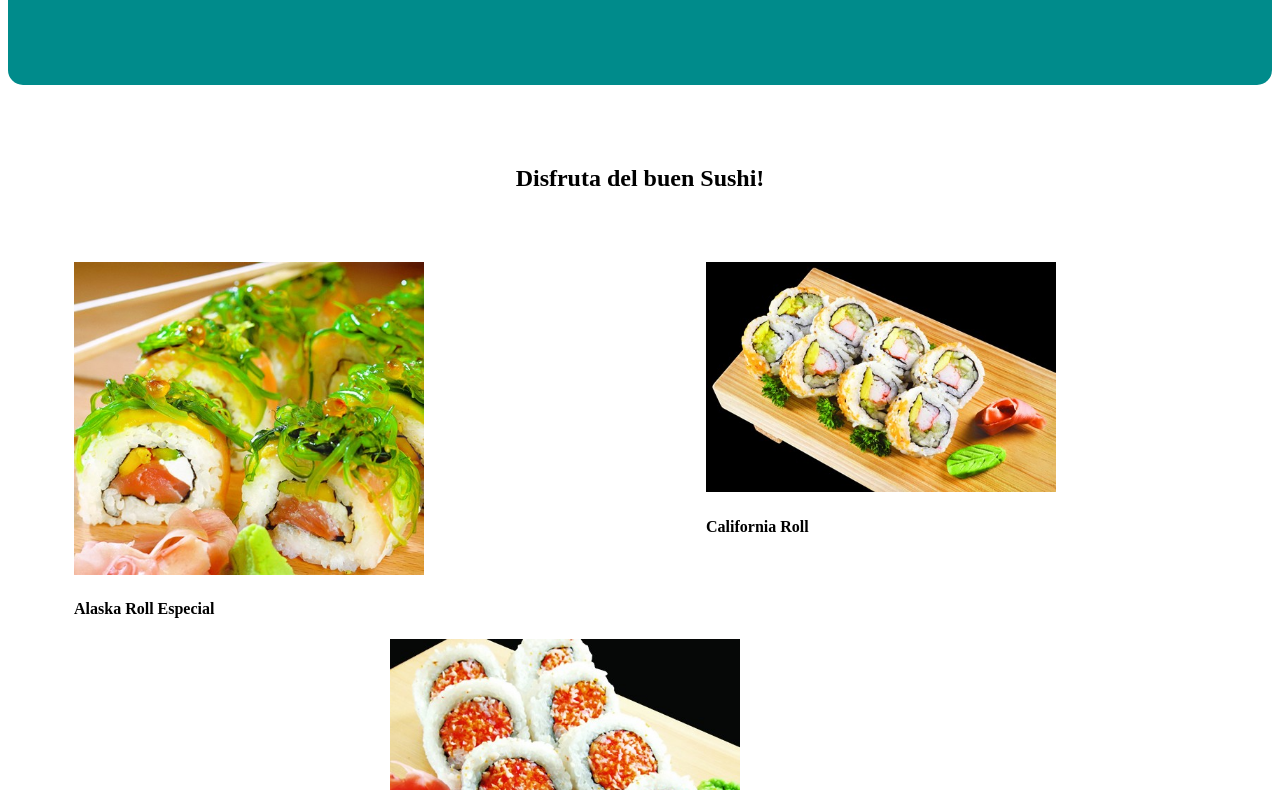
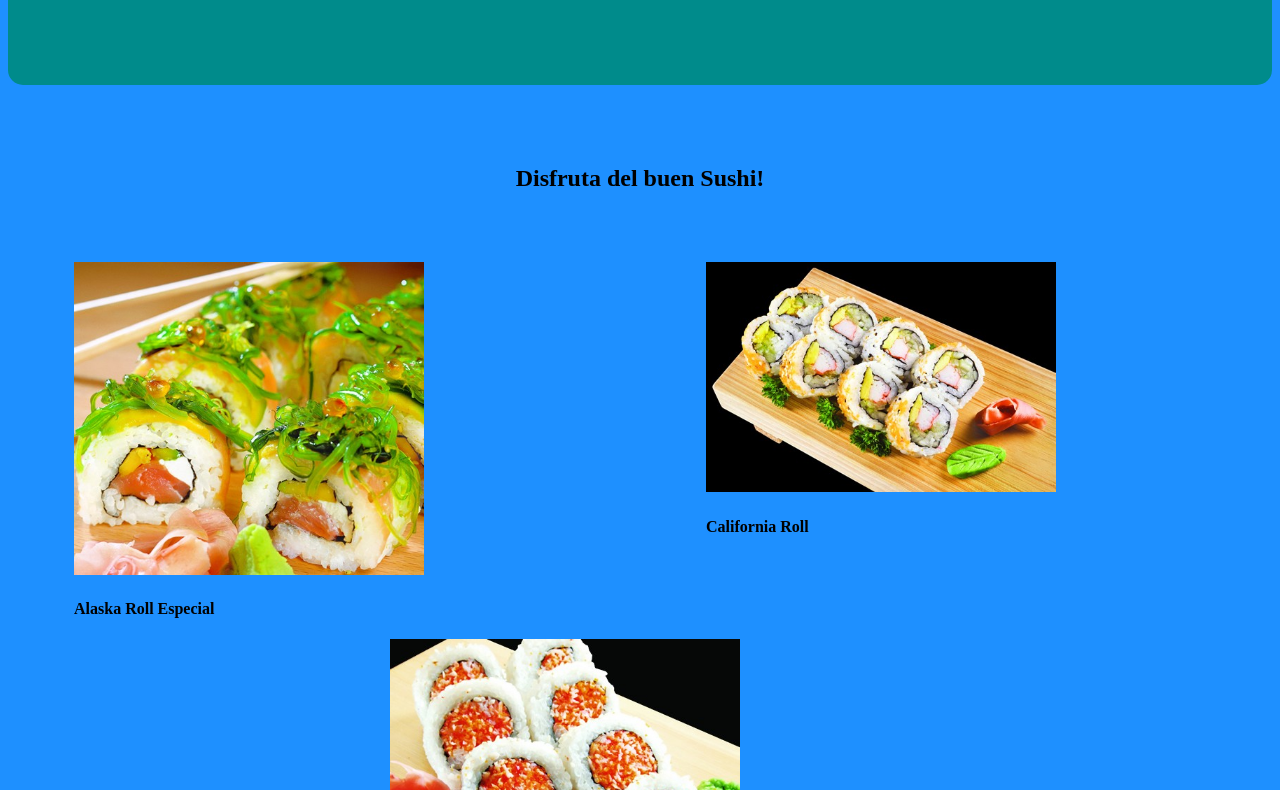
Before and after one commit to cocotero2/projectoWeb, a plain HTML site: page index.html in a window 1280 px wide. Shown: the part 344-1134 px from the top of the page. Drawn offline with Linux system fonts and the light colour scheme; a web font is replaced by a local one.

Commit message:
Fondo CSS, borrado de PDF

```diff
--- a/styles/styles.css
+++ b/styles/styles.css
@@ -10,6 +10,10 @@ nav {
 footer,
 nav {
   background-color: #008b8b;
+}
+
+body {
+  background-color: dodgerblue;
 }
 
 /* section {
```
Also changed, not shown: 1 other file.
